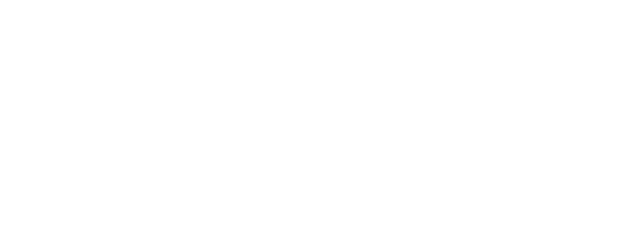
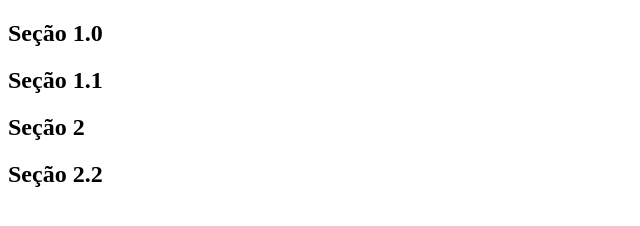
Before and after one commit to Laurino-Bonifacio/Atividade-Web-3, a plain HTML site: page index.html in a window 1280 px wide. Shown: the whole page, without its empty margins (0-640 px from the left). Drawn offline with Linux system fonts and the light colour scheme.

Commit message:
Update index.html

```diff
--- a/index.html
+++ b/index.html
@@ -1,21 +1,21 @@
 <!DOCTYPE html>
 <html>
 <head>
-        <title>Atividade 3/title>
-    </hade>
+    <title>Atividade 3</title>
+</head>
 <body>
     <main>
         <section>
-                <ht>Secao 1</h2>
+            <h1>Seção 1.0</h1>
+        </section>
         <section>
+            <h2>Seção 1.1</h2>
+        </section>
         <section>
-                 <ht>Secao 1.1.</h2>
+            <h1>Seção 2</h1>
         </section>
-                  </section>
-                   <ht>Secao 2</h1>
-                      </section>
-                        </section>
-                         <ht>Secao 2.1</h2>
+        <section>
+            <h2>Seção 2.2</h2>
         </section>
     </main>
 </body>
```
Lines whose indentation alone changed are shown as unchanged.
